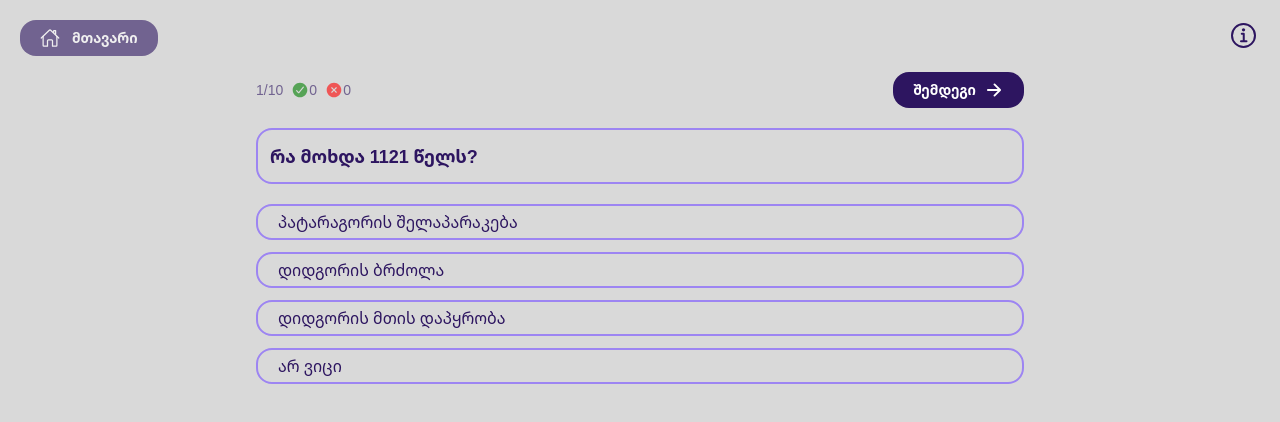
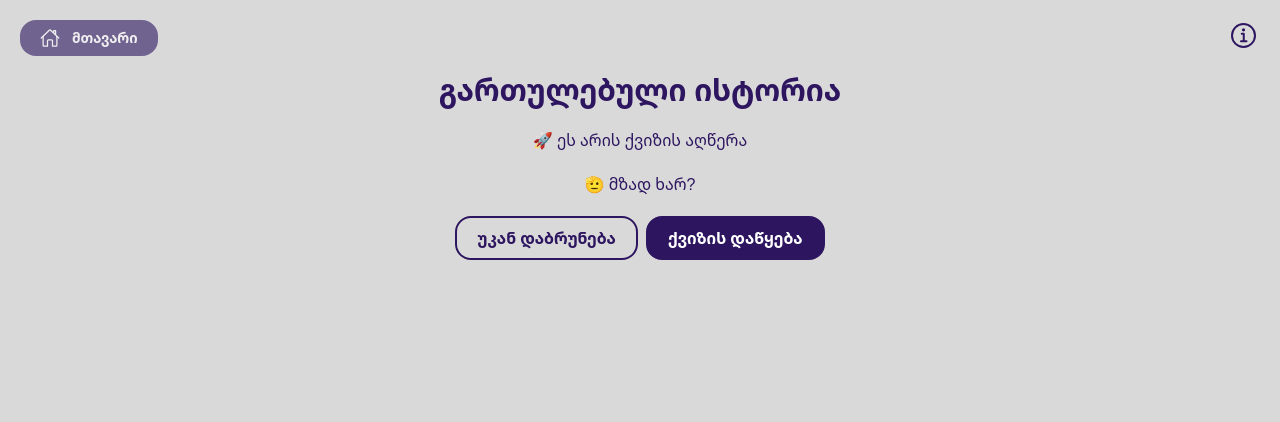
Before and after one commit to Chubina7/techxplore_hackathon, a Next.js app: page /quizz in a window 1280 px wide. Shown: the top 422 px of the page. Built offline with nearby package versions, Linux system fonts and the light colour scheme.

Commit message:
add info card; hardcoded data; should show conditionally first the info, then exact quizz

```diff
--- a/src/app/quizz/page.tsx
+++ b/src/app/quizz/page.tsx
@@ -1,7 +1,8 @@
 import HintInfoCard from "../../components/quizz_page/HintInfoCard";
-import QuizzCard from "../../components/quizz_page/quizz_card/QuizzCard";
+import InfoCard from "../../components/quizz_page/info_card/InfoCard";
 import ReturnButton from "../../components/quizz_page/ReturnButton";
 import { dummyQuizz } from "../../lib/DummyData";
+// import QuizzCard from "../../components/quizz_page/quizz_card/QuizzCard";
 
 export default function QuizzPage() {
   // retrieve quizz data
@@ -12,9 +13,13 @@ export default function QuizzPage() {
         <ReturnButton />
         <HintInfoCard />
       </div>
-      <QuizzCard
+      {/* <QuizzCard
         question={dummyQuizz.question}
         optionsList={dummyQuizz.options}
+      /> */}
+      <InfoCard
+        title={dummyQuizz.info.title}
+        description={dummyQuizz.info.description}
       />
     </main>
   );
--- /dev/null
+++ b/src/components/quizz_page/info_card/InfoCard.tsx
@@ -0,0 +1,21 @@
+import BackBtn from "./buttons/BackBtn";
+import StartBtn from "./buttons/StartBtn";
+
+type Props = {
+  title: string;
+  description: string;
+};
+
+export default function InfoCard({ description, title }: Props) {
+  return (
+    <div className="w-full max-w-3xl flex flex-col justify-center items-center gap-5">
+      <h1 className="font-bold text-3xl">{title}</h1>
+      <p>{description}</p>
+      <p>🫡 მზად ხარ?</p>
+      <div className="flex justify-center items-center gap-2">
+        <BackBtn />
+        <StartBtn />
+      </div>
+    </div>
+  );
+}
--- /dev/null
+++ b/src/components/quizz_page/info_card/buttons/BackBtn.tsx
@@ -0,0 +1,18 @@
+"use client";
+
+import { useRouter } from "next/navigation";
+
+export default function BackBtn() {
+  const router = useRouter();
+
+  const handleBack = () => router.back();
+
+  return (
+    <button
+      className="font-semibold px-5 py-2 border-2 border-customPurpleDark rounded-2xl flex justify-center items-center gap-2"
+      onClick={handleBack}
+    >
+      უკან დაბრუნება
+    </button>
+  );
+}
--- /dev/null
+++ b/src/components/quizz_page/info_card/buttons/StartBtn.tsx
@@ -0,0 +1,16 @@
+"use client";
+
+export default function StartBtn() {
+  // ...
+
+  const handleStart = () => {};
+
+  return (
+    <button
+      className="font-semibold px-5 py-2 border-2 border-customPurpleDark bg-customPurpleDark text-customBrightWhite rounded-2xl flex justify-center items-center gap-2"
+      onClick={handleStart}
+    >
+      ქვიზის დაწყება
+    </button>
+  );
+}
--- a/src/lib/DummyData.tsx
+++ b/src/lib/DummyData.tsx
@@ -109,6 +109,10 @@ export const dummydata: Array<IQuizzCard> = [
 ];
 
 export const dummyQuizz = {
+  info: {
+    title: "გართულებული ისტორია",
+    description: "🚀 ეს არის ქვიზის აღწერა",
+  },
   question: "რა მოხდა 1121 წელს?",
   options: [
     {
```
Also changed, not shown: src/middleware.ts (added, +15 -0 lines).
